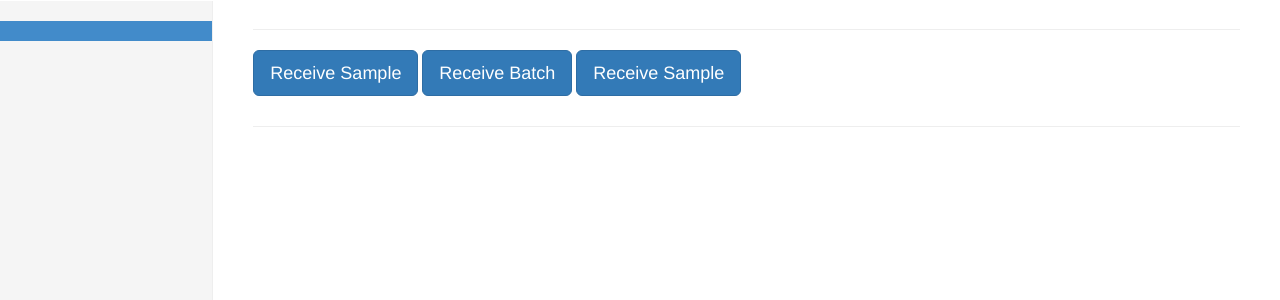
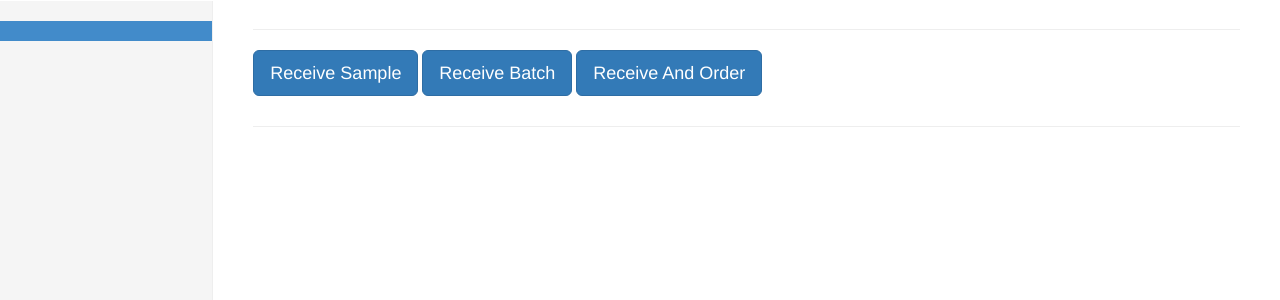
Before and after one commit to botswana-harvard/getresults-receive, a Django app: template getresults_receive/templates/receive.html in a window 1280 px wide. Shown: the part 50-350 px from the top of the page. Run offline with Django 3.2, Linux system fonts and the light colour scheme; the template is opened without the code that fills it, so the values that code supplies are empty; some libraries are stand-ins or nearby versions.

Commit message:
buttoname

```diff
--- a/getresults_receive/templates/receive.html
+++ b/getresults_receive/templates/receive.html
@@ -9,7 +9,7 @@
       Receive Batch
     </a>
     <button type="button" class="btn btn-primary btn-lg" data-toggle="modal" data-target="#">
-      Receive Sample
+      Receive And Order
     </button>
 
 {% endblock  %}
```
